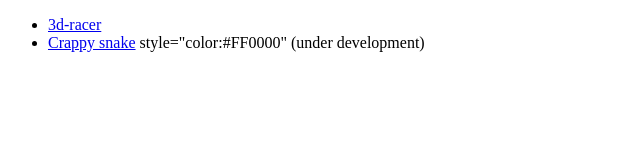
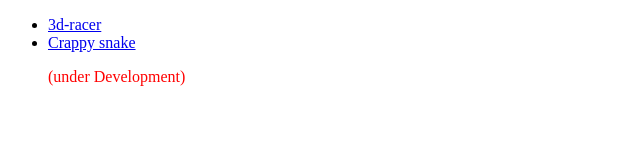
Before and after one commit to Zanman503/Naeroglops, a plain HTML site: page index.html in a window 1280 px wide. Shown: the whole page, without its empty margins (0-640 px from the left). Drawn offline with Linux system fonts and the light colour scheme.

Commit message:
Update index.html

```diff
--- a/index.html
+++ b/index.html
@@ -9,7 +9,7 @@
 
   <ul>
     <li><a href='games/v2.curves.html'>3d-racer</a></li>
-    <li><a  href='games/snake.html'>Crappy snake</a> <a> style="color:#FF0000" (under development)</a></li>
+    <li><a  href='games/snake.html'>Crappy snake</a>  <p style="color:red;">(under Development)</p> </li>
 
   </ul>
 
```
